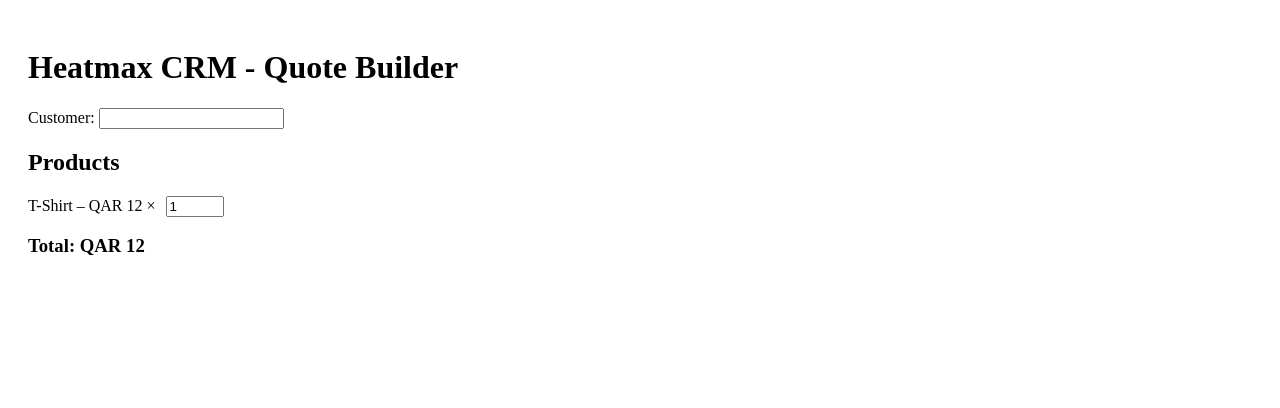
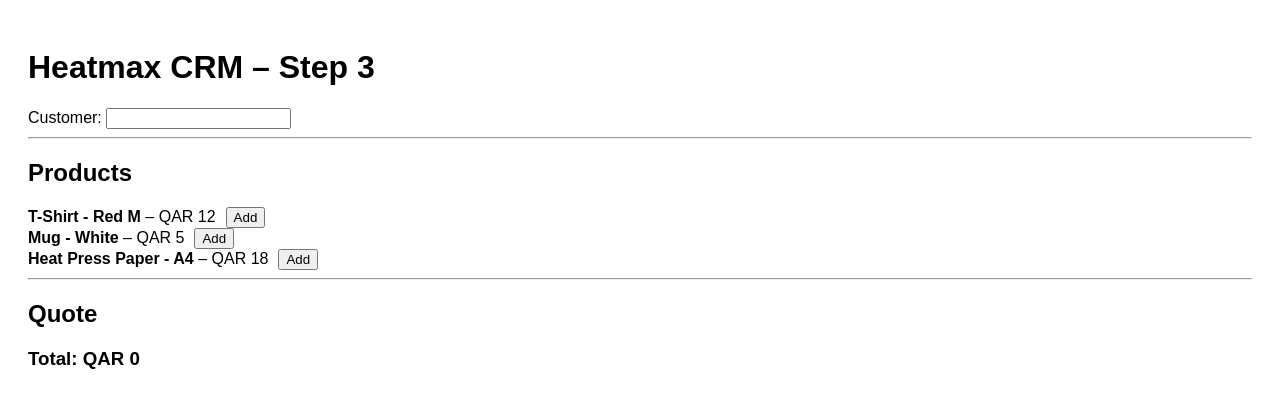
Before and after one commit to sujitashokdhumale/Heatmaxcrmtest, a React (Create React App) app: page / in a window 1280 px wide. Shown: the top 408 px of the page. Built offline with nearby package versions, Linux system fonts and the light colour scheme.

Commit message:
Add files via upload

```diff
--- a/src/App.js
+++ b/src/App.js
@@ -1,38 +1,72 @@
 import React, { useState } from 'react';
+
+const productsList = [
+  { name: 'T-Shirt - Red M', sku: 'TSH-RD-M', price: 12 },
+  { name: 'Mug - White', sku: 'MUG-WHT', price: 5 },
+  { name: 'Heat Press Paper - A4', sku: 'PAPER-A4', price: 18 },
+];
 
 function App() {
   const [customer, setCustomer] = useState('');
-  const [products, setProducts] = useState([{ name: 'T-Shirt', price: 12, qty: 1 }]);
+  const [cart, setCart] = useState([]);
 
-  const handleQtyChange = (index, value) => {
-    const updated = [...products];
-    updated[index].qty = parseInt(value) || 0;
-    setProducts(updated);
+  const addToCart = (product) => {
+    const exists = cart.find(item => item.sku === product.sku);
+    if (exists) {
+      setCart(cart.map(item =>
+        item.sku === product.sku ? { ...item, qty: item.qty + 1 } : item
+      ));
+    } else {
+      setCart([...cart, { ...product, qty: 1 }]);
+    }
   };
 
-  const total = products.reduce((sum, p) => sum + p.price * p.qty, 0);
+  const updateQty = (sku, qty) => {
+    setCart(cart.map(item =>
+      item.sku === sku ? { ...item, qty: parseInt(qty) || 0 } : item
+    ));
+  };
+
+  const removeItem = (sku) => {
+    setCart(cart.filter(item => item.sku !== sku));
+  };
+
+  const total = cart.reduce((sum, item) => sum + item.price * item.qty, 0);
 
   return (
-    <div style={{ padding: 20 }}>
-      <h1>Heatmax CRM - Quote Builder</h1>
+    <div style={{ padding: 20, fontFamily: 'Arial' }}>
+      <h1>Heatmax CRM – Step 3</h1>
       <div>
         <label>Customer: </label>
         <input value={customer} onChange={(e) => setCustomer(e.target.value)} />
       </div>
-      <div>
+      <hr />
       <h2>Products</h2>
-        {products.map((p, i) => (
-          <div key={i}>
-            {p.name} – QAR {p.price} ×
+      {productsList.map(product => (
+        <div key={product.sku}>
+          <strong>{product.name}</strong> – QAR {product.price}
+          <button onClick={() => addToCart(product)} style={{ marginLeft: 10 }}>
+            Add
+          </button>
+        </div>
+      ))}
+      <hr />
+      <h2>Quote</h2>
+      {cart.map(item => (
+        <div key={item.sku}>
+          {item.name} – QAR {item.price} ×
           <input
             type="number"
-              value={p.qty}
-              onChange={(e) => handleQtyChange(i, e.target.value)}
-              style={{ width: 50, marginLeft: 10 }}
+            value={item.qty}
+            onChange={(e) => updateQty(item.sku, e.target.value)}
+            style={{ width: 50, margin: '0 10px' }}
           />
+          = QAR {item.price * item.qty}
+          <button onClick={() => removeItem(item.sku)} style={{ marginLeft: 10 }}>
+            Remove
+          </button>
         </div>
       ))}
-      </div>
       <h3>Total: QAR {total}</h3>
     </div>
   );
```
Also changed, not shown: src/index.js (line endings or trailing spaces). Lines whose indentation alone changed are shown as unchanged.
